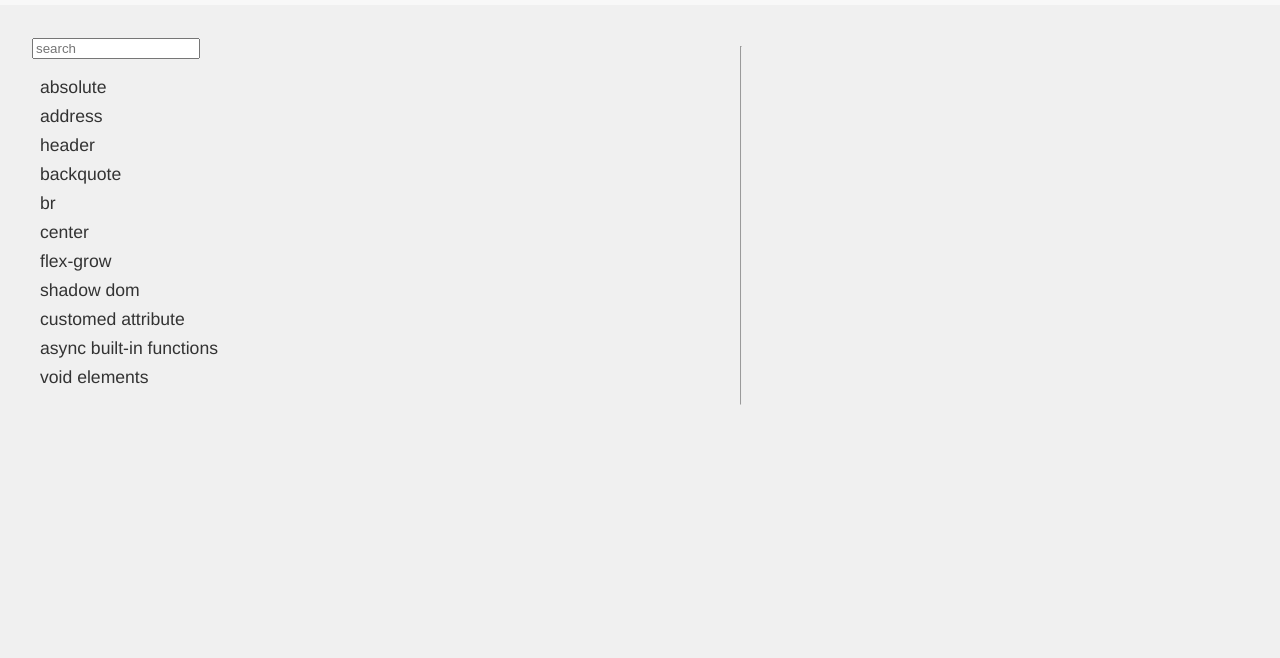
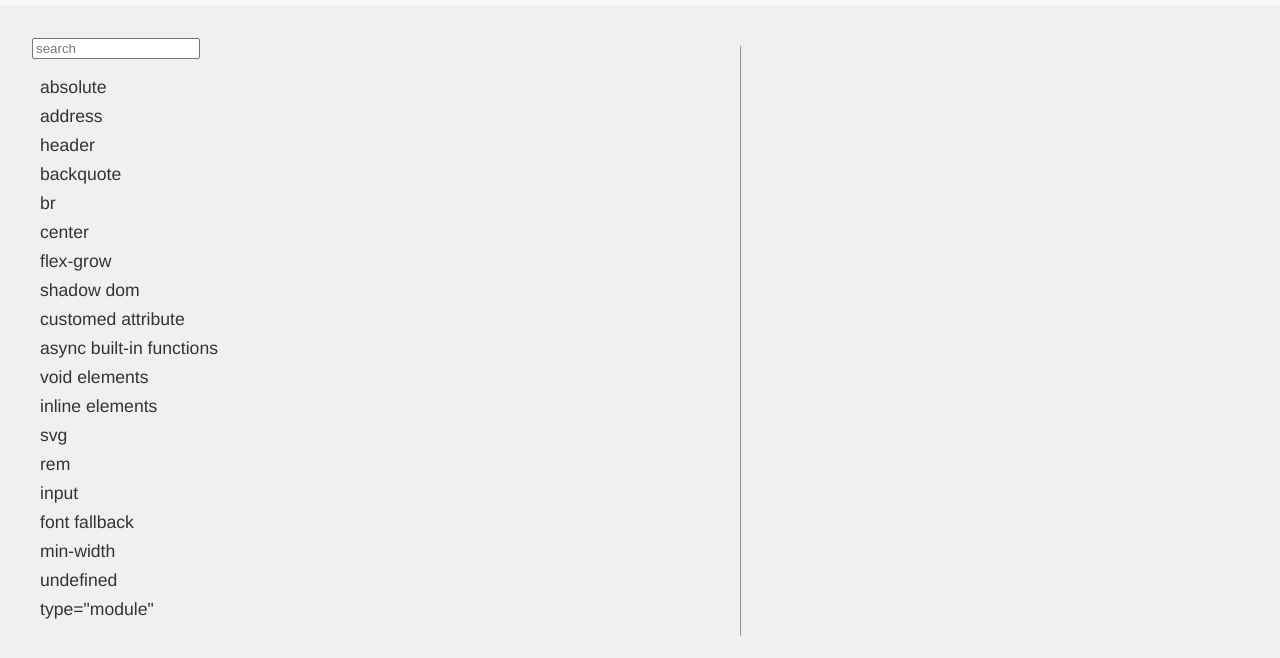
Before and after one commit to h0ngliangli/test-htmlcss, a plain HTML site: page index.html in a window 1280 px wide. Shown: the part 44-702 px from the top of the page. Drawn offline with nearby package versions, Linux system fonts and the light colour scheme.

Commit message:
增加了nav栏的长度。

```diff
--- a/base.css
+++ b/base.css
@@ -173,7 +173,7 @@ main > nav > input {
 main > nav > ul {
   margin-right: 1rem;
   list-style-type: none;
-  max-height: 20rem;
+  max-height: 40rem;
   overflow-y: auto;
 }
 main > nav > ul > li {
```
